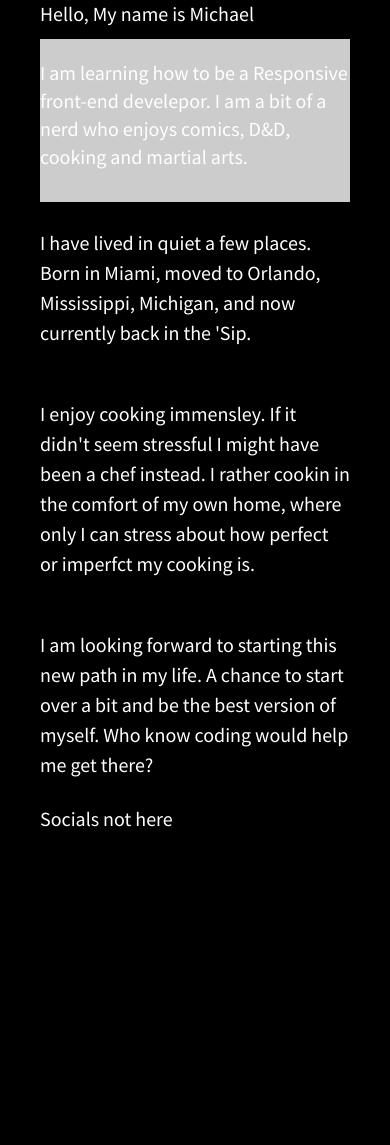
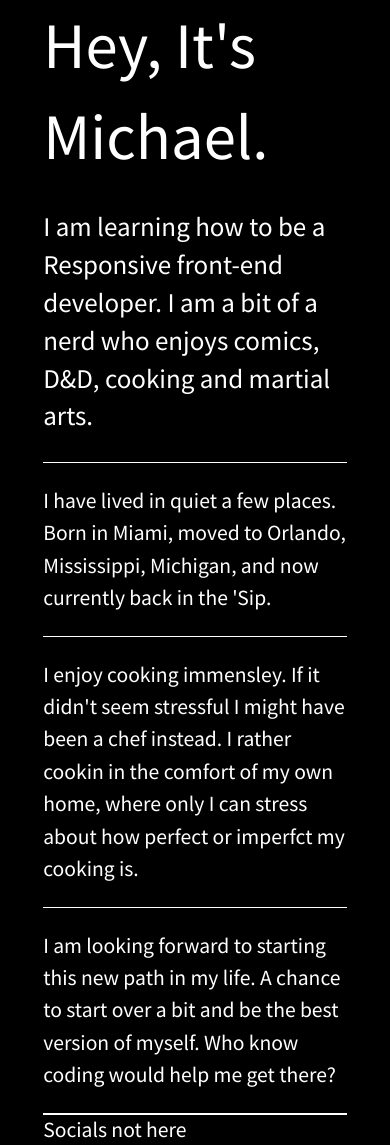
Before and after one commit to djzsmk/flexbox, a plain HTML site: page index.html in a window 390 px wide. Before the commit the page ends 844 px from the top, so only its background shows below. Drawn offline with nearby package versions, Linux system fonts and the light colour scheme.

Commit message:
added flexbox mobile first

```diff
--- a/css/main.css
+++ b/css/main.css
@@ -103,12 +103,49 @@ html {
 
 body {
   font-family: 'Source Sans Pro', sans-serif;
+  font-size: 1.35em;
   padding: 0 2em;
-  font-size: 1.25em;
   height: 100%;
   color: #fff;
   display: flex;
   justify-content: center;
+}
+
+.flex-container {
+    display: flex;
+    flex-flow: row wrap;
+    justify-content: space-between;
+    width: auto;
+
+}
+
+header {
+    font-size: 3em;
+
+}
+
+main {
+  display: flex;
+  justify-content: center;
+  width: 100%;
+  border-bottom: 1px solid white;
+
+}
+
+main p{
+    font-size: 1.25em;
+}
+
+
+.flex-items {
+  color: #fff;
+  line-height: 1.5em;
+  font-size: 1em;
+  display: flex;
+  justify-content: center;
+  align-items: center;
+  border-bottom: 1px solid white;
+
 }
 
 header,
@@ -118,30 +155,11 @@ footer {
     justify-content: flex-start;
 }
 
-main {
-  background-color: #ccc;
-  width: 100%;
-  display: flex;
-  justify-content: center;
+footer {
+    border-top: 1px solid white;
 }
 
-.flex-container {
-    display: flex;
-    flex-flow: row wrap;
-    justify-content: space-between;
-    max-width: 1200px;
 
-}
-
-.flex-items {
-  color: #fff;
-  line-height: 1.5em;
-  font-size: 1em;
-  display: flex;
-  justify-content: center;
-  align-items: center;
-
-}
 
 /* ==========================================================================
    Helper classes
@@ -225,14 +243,11 @@ main {
 
 /* If you'd like to try a different layout on Desktop and larger screens: */
 @media (min-width: 1200px) {
-  #div-1,
-  #div-2{
-      /* set your flex value to 1 50% */
-  }
 
-  #div-3 {
-    /* set your flex value to 1 100% */
-  }
+    .flex-items{
+        width: 400px;
+    }
+
 }
 
 @media print,
--- a/index.html
+++ b/index.html
@@ -22,9 +22,9 @@
 
         <!-- Add your site or application content here -->
         <section class="flex-container">
-            <header>Hello, My name is Michael</header>
+            <header>Hey, It's Michael.</header>
             <main>
-                <p>I am learning how to be a Responsive front-end develepor. I am a bit of a nerd who enjoys
+                <p>I am learning how to be a <span>Responsive front-end developer</span>. I am a bit of a nerd who enjoys
                     comics, D&amp;D, cooking and martial arts.</p>
             </main>
             <div id="div-1" class="flex-items">
```
